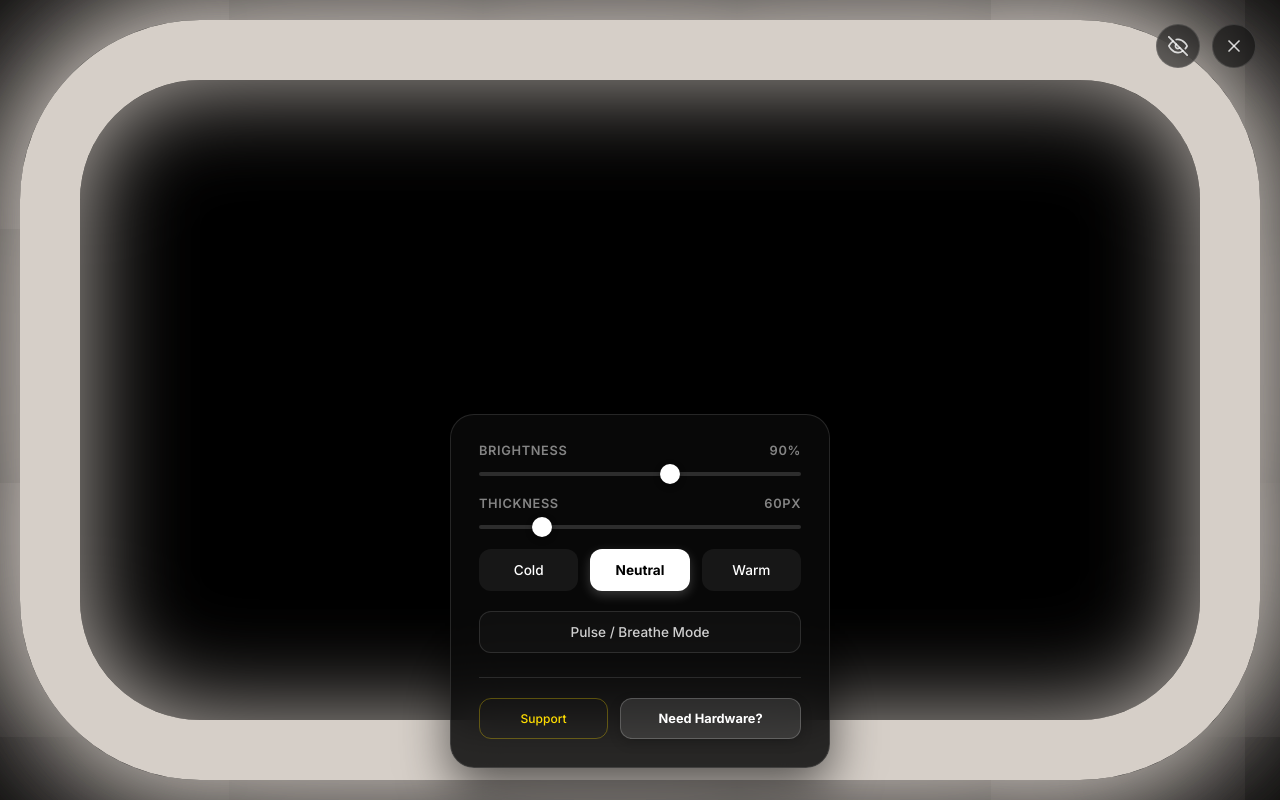
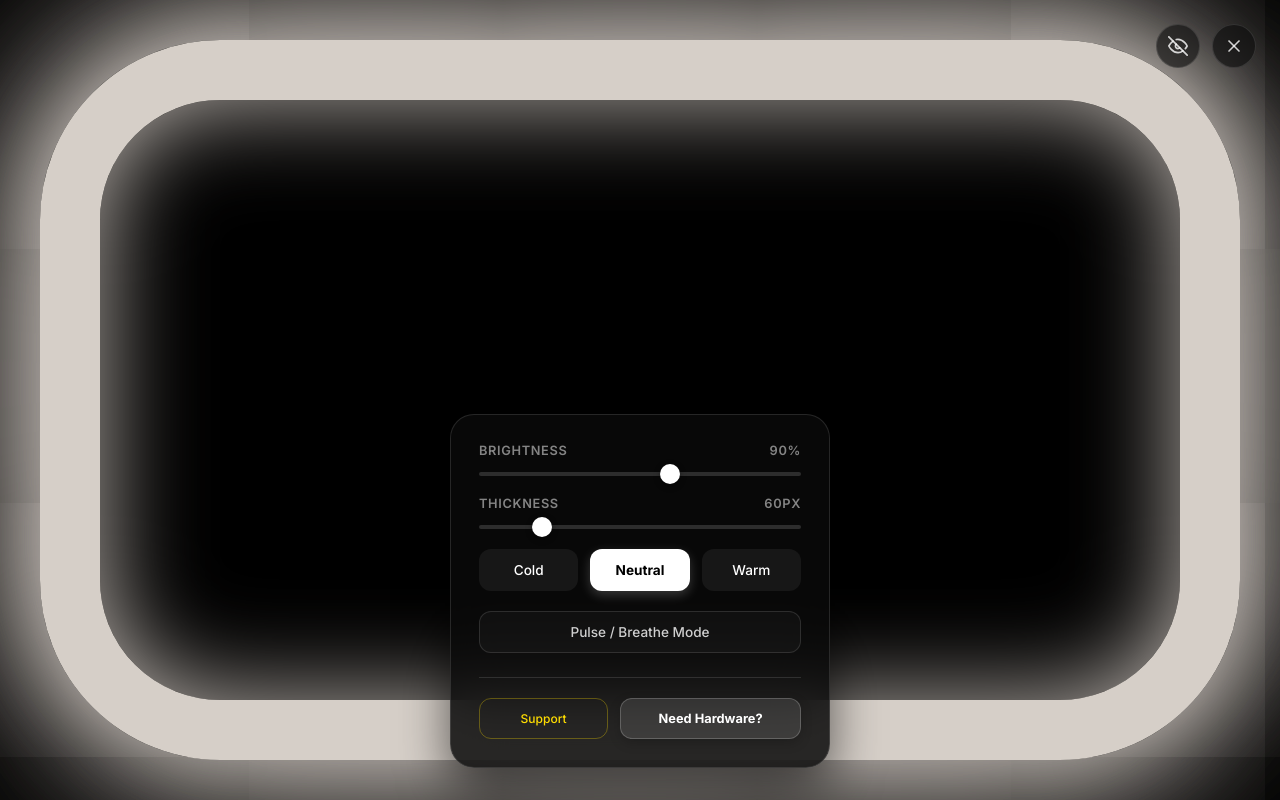
Before and after one commit to rozetyp/ring-light, a website: page index.html in a window 1280 px wide. Both pictures are taken after a click on the button "Start Lighting". Drawn offline with Linux system fonts and the light colour scheme.

Commit message:
Increase ring margin to 40px for better edge clearance

```diff
--- a/index.html
+++ b/index.html
@@ -102,7 +102,7 @@
     /* --- Ring Frame --- */
     #ringFrame {
       position: fixed;
-      inset: 20px;
+      inset: 40px;
       border: 0 solid #fff;
       box-sizing: border-box;
       pointer-events: none;
```
